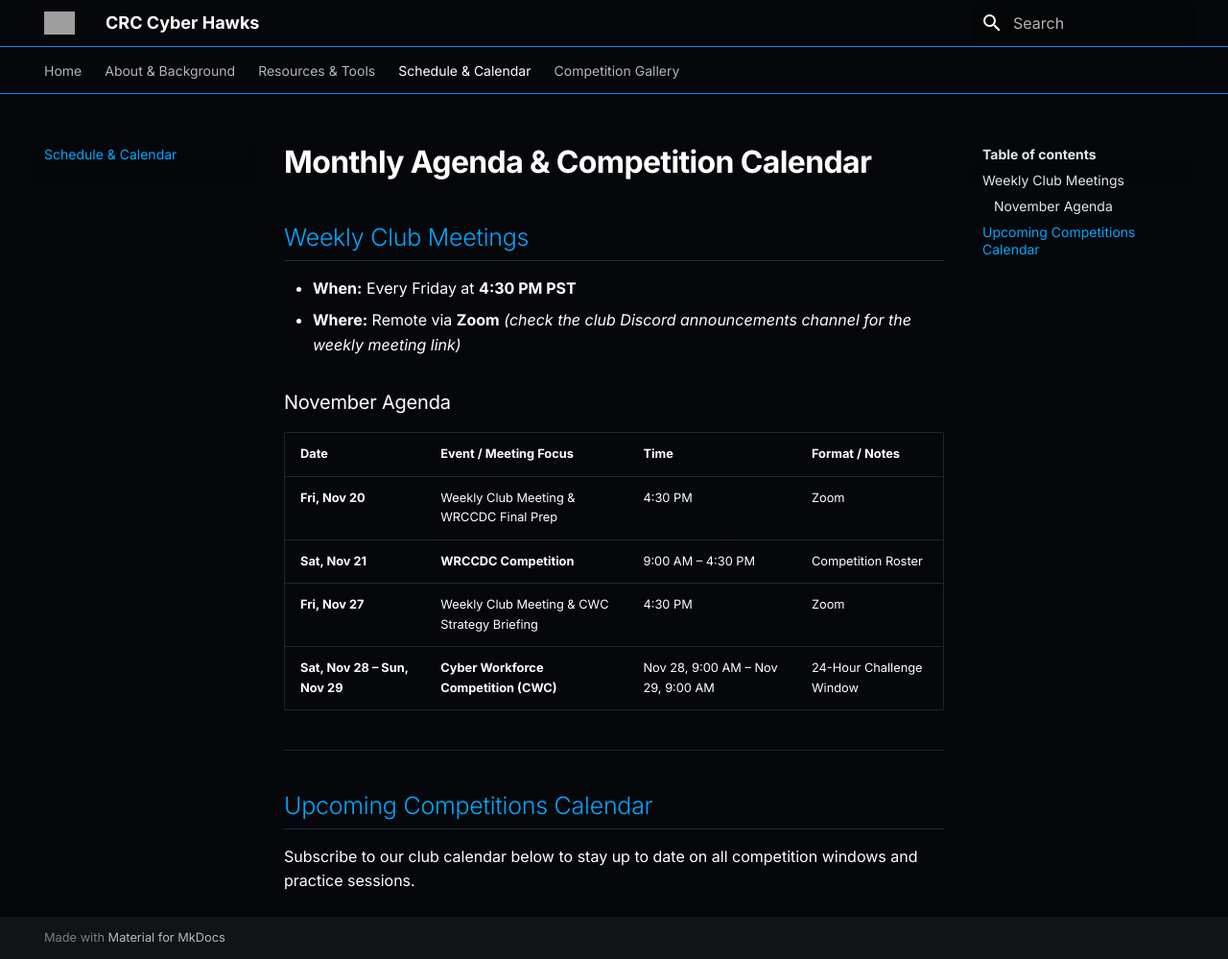
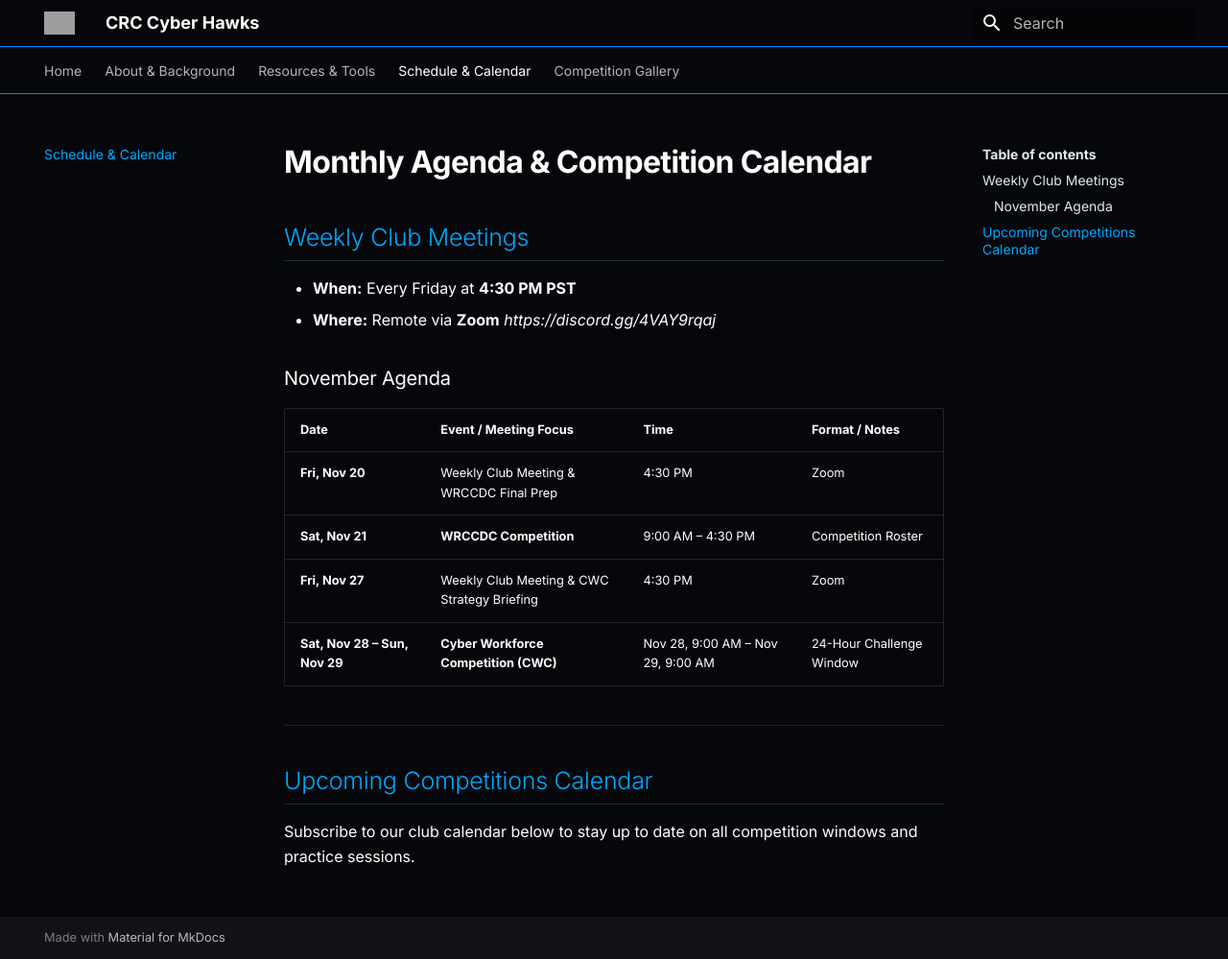
Before and after one commit to CRC-CyberHawks/crc.cyberhawks, an MkDocs documentation site: the page built from docs/schedule.md, in a window 1280 px wide and 999 px high. Shown: the whole window at 96% size. Built offline with MkDocs 1.6.1 and Material for MkDocs 9.7.7, drawn with Linux system fonts in a browser that asks for light colours; grey boxes are pictures that could not be loaded.

Commit message:
Change Zoom meeting link in schedule.md
Updated meeting link for Zoom in the schedule.

```diff
--- a/docs/schedule.md
+++ b/docs/schedule.md
@@ -2,7 +2,7 @@
 
 ## Weekly Club Meetings
 * **When:** Every Friday at **4:30 PM PST**
-* **Where:** Remote via **Zoom** *(check the club Discord announcements channel for the weekly meeting link)*
+* **Where:** Remote via **Zoom** *https://discord.gg/4VAY9rqaj*
 
 ### November Agenda
 
```
